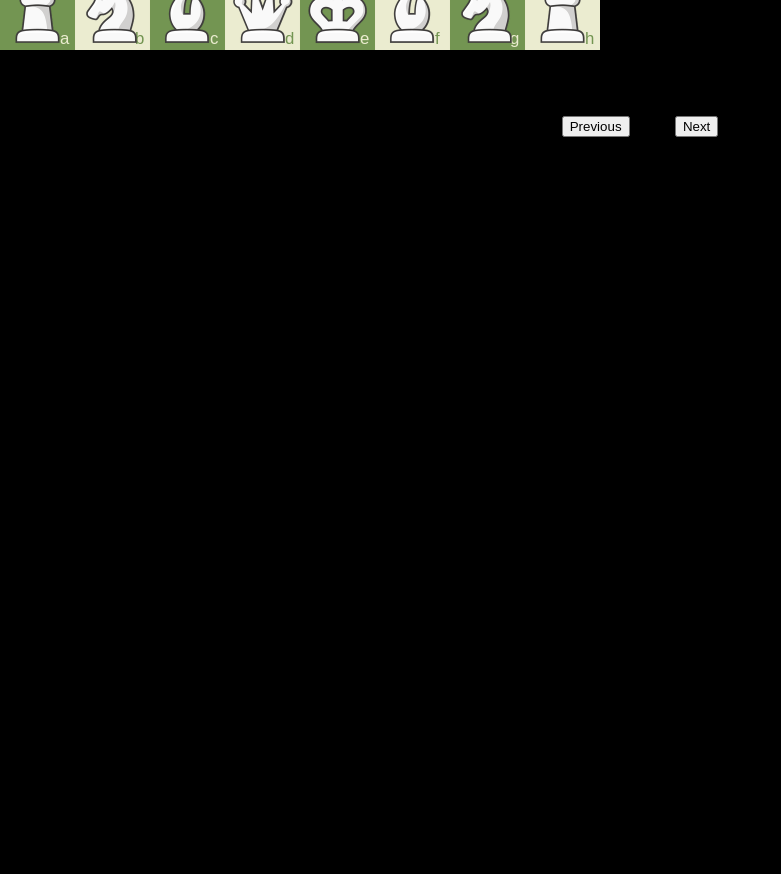
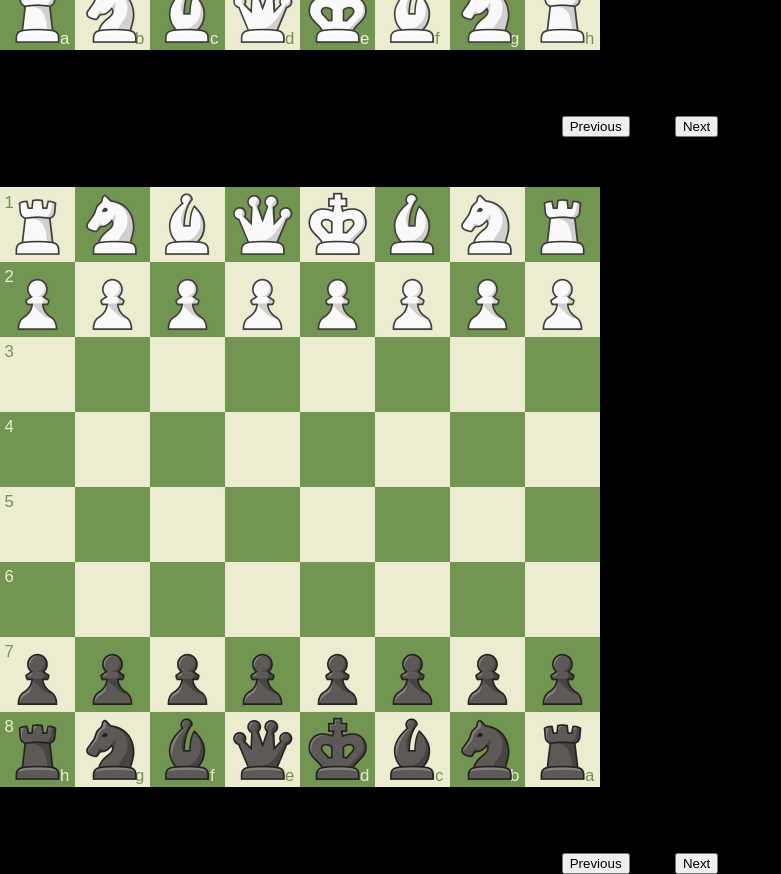
Before and after one commit to luciodale/luchess, a SvelteKit app: page / in a window 1280 px wide. Shown: the part 600-1474 px from the top of the page, without its empty margins (0-781 px from the left). Before the commit the page ends 800 px from the top, so only its background shows below. Built offline with nearby package versions, Linux system fonts and the light colour scheme.

Commit message:
checkpoint

```diff
--- a/src/components/Chessboard.svelte
+++ b/src/components/Chessboard.svelte
@@ -6,15 +6,19 @@
   import "../style.css";
   import Coordinates from "./Coordinates.svelte";
 
+  type Props = {
+    color: "white" | "black";
+  };
+
+  const { color }: Props = $props();
+
   let boardNode: HTMLElement;
 
-  const chessBoard = new ChessBoard();
-
+  const chessBoard = new ChessBoard({ color });
   const chessBoardState = chessBoard.board;
-  const history = chessBoard.history;
   const currentMoveIndex = chessBoard.currentMoveIndex;
 
-  $inspect(history);
+  $inspect(chessBoardState);
 
   function handleKeydown(event: KeyboardEvent) {
     if (event.key === "ArrowRight") {
@@ -34,7 +38,7 @@
 
 <div style="padding: 50px 0; position: relative; width: 600px">
   <div class="board" bind:this={boardNode}>
-    <Coordinates />
+    <Coordinates {color} />
 
     <div class="element-pool"></div>
     {#each objectEntries(chessBoardState) as [square, piece]}
@@ -43,9 +47,9 @@
           class={`piece ${piece} square-${square}`}
           aria-label={`${square}-${piece}`}
           ontouchstart={(e) =>
-            handleDragPiece(e, chessBoard, piece, square, boardNode)}
+            handleDragPiece(e, chessBoard, piece, square, boardNode, color)}
           onmousedown={(e) =>
-            handleDragPiece(e, chessBoard, piece, square, boardNode)}
+            handleDragPiece(e, chessBoard, piece, square, boardNode, color)}
         ></button>
       {/if}
     {/each}
--- a/src/components/Coordinates.svelte
+++ b/src/components/Coordinates.svelte
@@ -1,34 +1,64 @@
-<svg viewBox="0 0 100 100" class="coordinates"
-    ><text x="0.75" y="3.5" font-size="2.8" class="coordinate-light">8</text
-    ><text x="0.75" y="15.75" font-size="2.8" class="coordinate-dark">7</text
-    ><text x="0.75" y="28.25" font-size="2.8" class="coordinate-light">6</text
-    ><text x="0.75" y="40.75" font-size="2.8" class="coordinate-dark">5</text
-    ><text x="0.75" y="53.25" font-size="2.8" class="coordinate-light">4</text
-    ><text x="0.75" y="65.75" font-size="2.8" class="coordinate-dark">3</text
-    ><text x="0.75" y="78.25" font-size="2.8" class="coordinate-light">2</text
-    ><text x="0.75" y="90.75" font-size="2.8" class="coordinate-dark">1</text
-    ><text x="10" y="99" font-size="2.8" class="coordinate-dark">a</text><text
-        x="22.5"
-        y="99"
-        font-size="2.8"
-        class="coordinate-light">b</text
-    ><text x="35" y="99" font-size="2.8" class="coordinate-dark">c</text><text
-        x="47.5"
-        y="99"
-        font-size="2.8"
-        class="coordinate-light">d</text
-    ><text x="60" y="99" font-size="2.8" class="coordinate-dark">e</text><text
-        x="72.5"
-        y="99"
-        font-size="2.8"
-        class="coordinate-light">f</text
-    ><text x="85" y="99" font-size="2.8" class="coordinate-dark">g</text><text
-        x="97.5"
-        y="99"
-        font-size="2.8"
-        class="coordinate-light">h</text
-    ></svg
->
+<script lang="ts">
+    import type { TColor } from "../lib/constants";
+
+    type Props = {
+        color: TColor;
+    };
+    const { color }: Props = $props();
+
+    const isWhite = color === "white";
+</script>
+
+<svg viewBox="0 0 100 100" class="coordinates">
+    <text x="0.75" y="3.5" font-size="2.8" class="coordinate-light">
+        {#if isWhite}8{:else}1{/if}
+    </text>
+    <text x="0.75" y="15.75" font-size="2.8" class="coordinate-dark">
+        {#if isWhite}7{:else}2{/if}
+    </text>
+    <text x="0.75" y="28.25" font-size="2.8" class="coordinate-light">
+        {#if isWhite}6{:else}3{/if}
+    </text>
+    <text x="0.75" y="40.75" font-size="2.8" class="coordinate-dark">
+        {#if isWhite}5{:else}4{/if}
+    </text>
+    <text x="0.75" y="53.25" font-size="2.8" class="coordinate-light">
+        {#if isWhite}4{:else}5{/if}
+    </text>
+    <text x="0.75" y="65.75" font-size="2.8" class="coordinate-dark">
+        {#if isWhite}3{:else}6{/if}
+    </text>
+    <text x="0.75" y="78.25" font-size="2.8" class="coordinate-light">
+        {#if isWhite}2{:else}7{/if}
+    </text>
+    <text x="0.75" y="90.75" font-size="2.8" class="coordinate-dark">
+        {#if isWhite}1{:else}8{/if}
+    </text>
+    <text x="10" y="99" font-size="2.8" class="coordinate-dark">
+        {#if isWhite}a{:else}h{/if}
+    </text>
+    <text x="22.5" y="99" font-size="2.8" class="coordinate-light">
+        {#if isWhite}b{:else}g{/if}
+    </text>
+    <text x="35" y="99" font-size="2.8" class="coordinate-dark">
+        {#if isWhite}c{:else}f{/if}
+    </text>
+    <text x="47.5" y="99" font-size="2.8" class="coordinate-light">
+        {#if isWhite}d{:else}e{/if}
+    </text>
+    <text x="60" y="99" font-size="2.8" class="coordinate-dark">
+        {#if isWhite}e{:else}d{/if}
+    </text>
+    <text x="72.5" y="99" font-size="2.8" class="coordinate-light">
+        {#if isWhite}f{:else}c{/if}
+    </text>
+    <text x="85" y="99" font-size="2.8" class="coordinate-dark">
+        {#if isWhite}g{:else}b{/if}
+    </text>
+    <text x="97.5" y="99" font-size="2.8" class="coordinate-light">
+        {#if isWhite}h{:else}a{/if}
+    </text>
+</svg>
 
 <style>
     .coordinate-dark {
--- a/src/lib/board/Chess.svelte.ts
+++ b/src/lib/board/Chess.svelte.ts
@@ -1,5 +1,6 @@
 import {
 	type TBoard,
+	type TColor,
 	type THistory,
 	type THistoryMove,
 	type TPiece,
@@ -7,27 +8,45 @@ import {
 	type TSpecialMoveEnPassant,
 	type TSpecialMovePromotion,
 	type TSquare,
-	initialPositions,
+	getInitialPositions,
 } from "../constants";
 import { objectEntries } from "../utils";
 import { handleSpecialMove } from "./common";
 import { validatePawnPosition } from "./pawn";
 
 export class ChessBoard {
-	public board: TBoard = $state(initialPositions);
+	public board: TBoard = $state({} as TBoard);
+	public color: TColor = $state("white");
 	public history: THistory = $state([]);
 	public currentMoveIndex = $state(-1);
+
+	constructor({ color }: { color: TColor }) {
+		this.board = getInitialPositions(color);
+		this.color = color;
+	}
 
 	public getPiece(square: TSquare): TPiece | null {
 		return this.board[square];
 	}
 
-	public setPiece(from: TSquare, to: TSquare, piece: TPiece, isReplay = false) {
+	public setPiece(
+		from: TSquare,
+		to: TSquare,
+		piece: TPiece,
+		replayIdx?: number, // Optional parameter for replay index
+	) {
 		const destinationPiece = this.getPiece(to);
+
+		// Determine if we are replaying based on replayIdx
+		const isReplay = replayIdx !== undefined;
+
+		const relevantHistory = isReplay
+			? this.history.slice(0, replayIdx) // Use only history up to the provided index
+			: this.history;
 
 		const isBrowsingHistory = this.currentMoveIndex < this.history.length - 1;
 
-		// can't make a move if browsing history
+		// Prevent moves if browsing history and not a replay
 		if (isBrowsingHistory && !isReplay) return;
 		if (from === to) return;
 
@@ -36,11 +55,6 @@ export class ChessBoard {
 			| TSpecialMoveCastling
 			| TSpecialMovePromotion
 			| undefined;
-
-		const relevantHistory =
-			isBrowsingHistory || isReplay
-				? this.history.slice(0, this.currentMoveIndex)
-				: this.history;
 
 		if (piece === "bp" || piece === "wp") {
 			const result = validatePawnPosition(
@@ -62,7 +76,7 @@ export class ChessBoard {
 			handleSpecialMove(this.board, specialMove);
 		}
 
-		// only add move to history if it's a new move and not a replay
+		// Add move to history if it's not a replay
 		if (!isReplay && !isBrowsingHistory) {
 			const historyMove: THistoryMove = {
 				from,
@@ -76,7 +90,9 @@ export class ChessBoard {
 	}
 
 	private resetBoard() {
-		for (const [square, piece] of objectEntries(initialPositions)) {
+		for (const [square, piece] of objectEntries(
+			getInitialPositions(this.color),
+		)) {
 			this.board[square] = piece;
 		}
 	}
@@ -86,7 +102,7 @@ export class ChessBoard {
 
 		for (let i = 0; i <= this.currentMoveIndex; i++) {
 			const historyMove = this.history[i];
-			this.setPiece(historyMove.from, historyMove.to, historyMove.piece, true);
+			this.setPiece(historyMove.from, historyMove.to, historyMove.piece, i);
 		}
 	}
 
--- a/src/lib/constants.ts
+++ b/src/lib/constants.ts
@@ -1,3 +1,4 @@
+export type TColor = "white" | "black";
 export type TFile = "a" | "b" | "c" | "d" | "e" | "f" | "g" | "h";
 export type TRank = 1 | 2 | 3 | 4 | 5 | 6 | 7 | 8;
 export type TSquare = `${TFile}${TRank}`;
@@ -26,72 +27,55 @@ export const ranks = [1, 2, 3, 4, 5, 6, 7, 8] as const satisfies TRank[];
 
 export type TBoard = Record<TSquare, TPiece | null>;
 
-export const initialPositions: Record<TSquare, TPiece | null> = {
-	a1: "wr",
-	b1: "wn",
-	c1: "wb",
-	d1: "wq",
-	e1: "wk",
-	f1: "wb",
-	g1: "wn",
-	h1: "wr",
-	a2: "wp",
-	b2: "wp",
-	c2: "wp",
-	d2: "wp",
-	e2: "wp",
-	f2: "wp",
-	g2: "wp",
-	h2: "wp",
-	a3: null,
-	b3: null,
-	c3: null,
-	d3: null,
-	e3: null,
-	f3: null,
-	g3: null,
-	h3: null,
-	a4: null,
-	b4: null,
-	c4: null,
-	d4: null,
-	e4: null,
-	f4: null,
-	g4: null,
-	h4: null,
-	a5: null,
-	b5: null,
-	c5: null,
-	d5: null,
-	e5: null,
-	f5: null,
-	g5: null,
-	h5: null,
-	a6: null,
-	b6: null,
-	c6: null,
-	d6: null,
-	e6: null,
-	f6: null,
-	g6: null,
-	h6: null,
-	a7: "bp",
-	b7: "bp",
-	c7: "bp",
-	d7: "bp",
-	e7: "bp",
-	f7: "bp",
-	g7: "bp",
-	h7: "bp",
-	a8: "br",
-	b8: "bn",
-	c8: "bb",
-	d8: "bq",
-	e8: "bk",
-	f8: "bb",
-	g8: "bn",
-	h8: "br",
-};
+const whitePieces = [
+	"wr",
+	"wn",
+	"wb",
+	"wq",
+	"wk",
+	"wb",
+	"wn",
+	"wr",
+] satisfies TPiece[];
+const blackPieces = [
+	"br",
+	"bn",
+	"bb",
+	"bq",
+	"bk",
+	"bb",
+	"bn",
+	"br",
+] satisfies TPiece[];
+
+export function getInitialPositions(
+	color: TColor,
+): Record<TSquare, TPiece | null> {
+	const initialPositions: TBoard = {} as TBoard;
+	const isWhite = color === "white";
+
+	// Set up pawns
+	for (const file of files) {
+		initialPositions[`${file}2`] = isWhite ? "wp" : "bp";
+		initialPositions[`${file}7`] = isWhite ? "bp" : "wp";
+	}
+
+	// Set up other pieces
+	for (let i = 0; i < files.length; i++) {
+		const file = files[i];
+		initialPositions[`${file}1`] = isWhite ? whitePieces[i] : blackPieces[i];
+		initialPositions[`${file}8`] = isWhite ? blackPieces[i] : whitePieces[i];
+	}
+
+	// Set up empty squares
+	for (let rank = ranks[2]; rank <= ranks[5]; rank++) {
+		for (const file of files) {
+			initialPositions[`${file}${rank}`] = null;
+		}
+	}
+
+	return initialPositions;
+}
 
 export type TSpecialMoveEnPassant = {
 	type: "enPassant";
--- a/src/lib/ui/getSquareFromCursorPosition.ts
+++ b/src/lib/ui/getSquareFromCursorPosition.ts
@@ -5,6 +5,7 @@ export function getSquareFromCursorPosition(
 	clientY: number,
 	boardNode: HTMLElement,
 	initSquare: TSquare,
+	color: "white" | "black",
 ) {
 	const { top, left, width, height } = boardNode.getBoundingClientRect();
 
@@ -20,9 +21,19 @@ export function getSquareFromCursorPosition(
 	const xPercent = (cursorX / boardWidth) * 100;
 	const yPercent = (cursorY / boardHeight) * 100;
 
-	// Calculate the column (x axis) and row (y axis) based on percentages
-	const col = Math.floor(xPercent / 12.5); // Each column is 12.5% of the board
-	const row = 7 - Math.floor(yPercent / 12.5); // Each row is 12.5% of the board (flip y axis)
+	// Calculate the column and row based on the player's color
+	let col: number;
+	let row: number;
+
+	if (color === "white") {
+		// Standard orientation (white at bottom)
+		col = Math.floor(xPercent / 12.5); // Each column is 12.5% of the board
+		row = 7 - Math.floor(yPercent / 12.5); // Flip y axis for rows
+	} else {
+		// Flipped orientation (black at bottom)
+		col = 7 - Math.floor(xPercent / 12.5); // Reverse columns
+		row = Math.floor(yPercent / 12.5); // Reverse rows
+	}
 
 	const file = files[col];
 	const rank = ranks[row];
--- a/src/routes/+page.svelte
+++ b/src/routes/+page.svelte
@@ -2,4 +2,5 @@
     import Chessboard from "../components/Chessboard.svelte";
 </script>
 
-<Chessboard />
+<Chessboard color="white" />
+<Chessboard color="black" />
```
Also changed, not shown: src/lib/ui/handleDragPiece.ts (+14 -3 lines), 1 other file (tests, documents, lock files or other folders).
